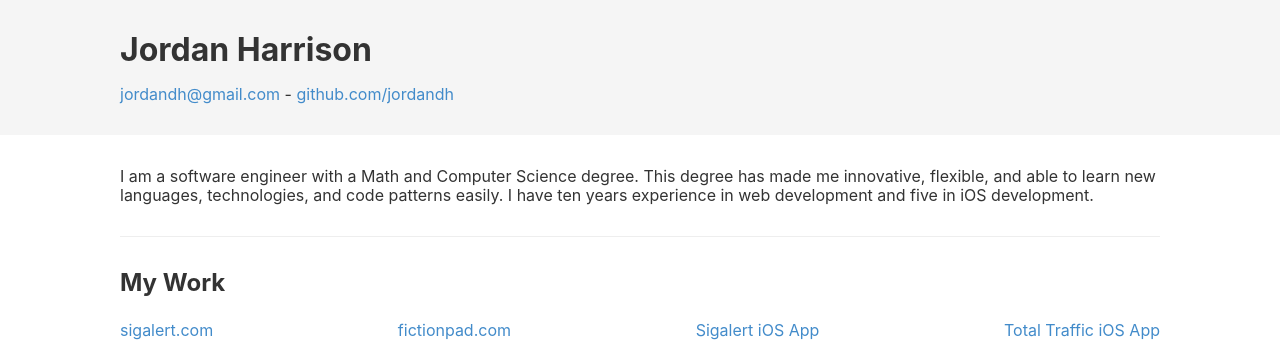
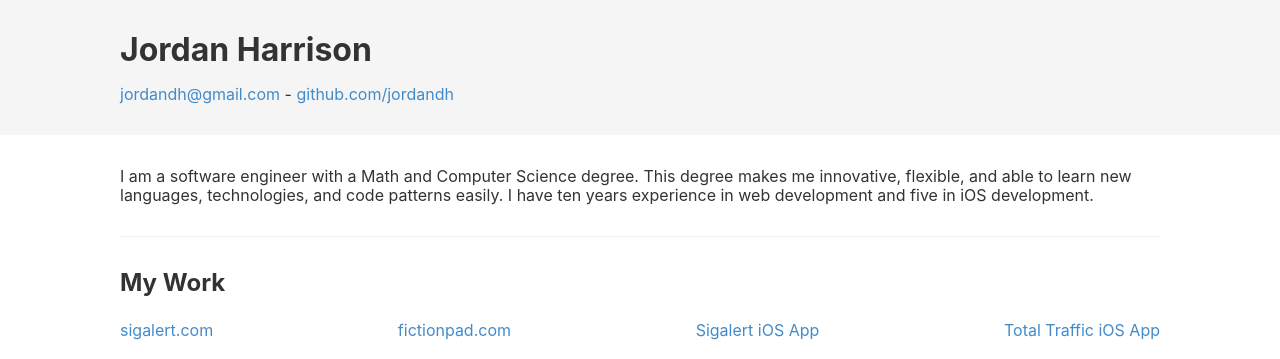
Before and after one commit to jordandh/resume, a Jekyll site: the page built from README.md, in a window 1280 px wide. Shown: the top 359 px of the page. Built offline with Jekyll 4.4.1, drawn with Linux system fonts in a browser that asks for light colours; our own code applies the rules of GitHub Pages for plain Markdown files.

Commit message:
Update default.html

```diff
--- a/_layouts/default.html
+++ b/_layouts/default.html
@@ -22,7 +22,7 @@
     <main>
       <section>
         <p>
-          I am a software engineer with a Math and Computer Science degree. This degree has made me innovative, flexible, and able to learn new languages, technologies, and code patterns easily. I have ten years experience in web development and five in iOS development.
+          I am a software engineer with a Math and Computer Science degree. This degree makes me innovative, flexible, and able to learn new languages, technologies, and code patterns easily. I have ten years experience in web development and five in iOS development.
         </p>
       </section>
 
```
